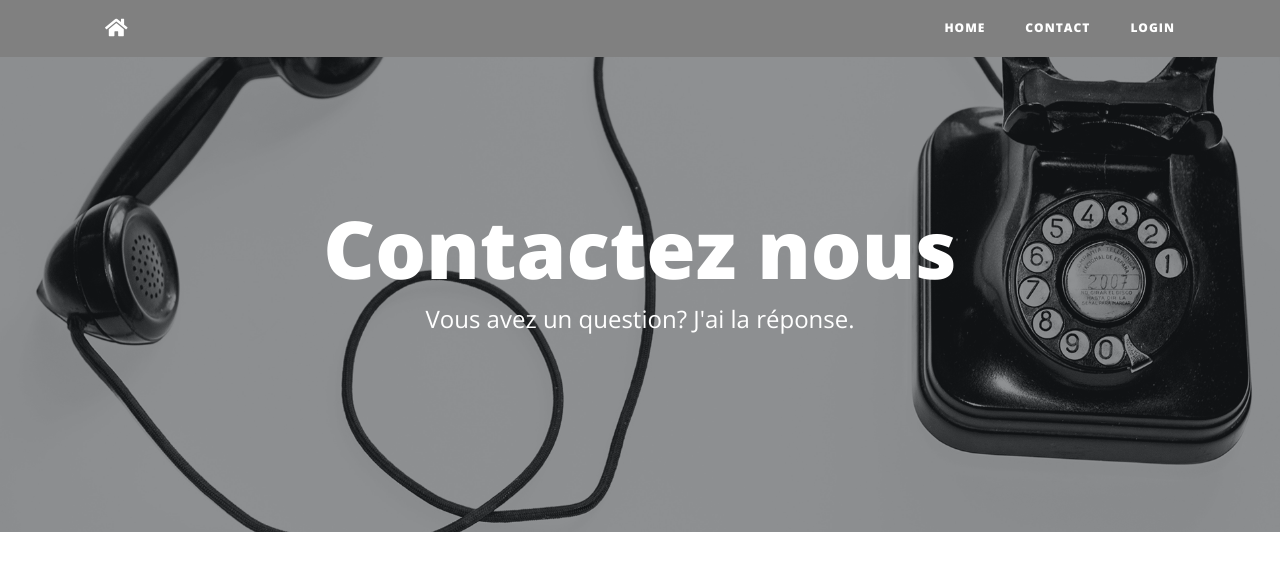
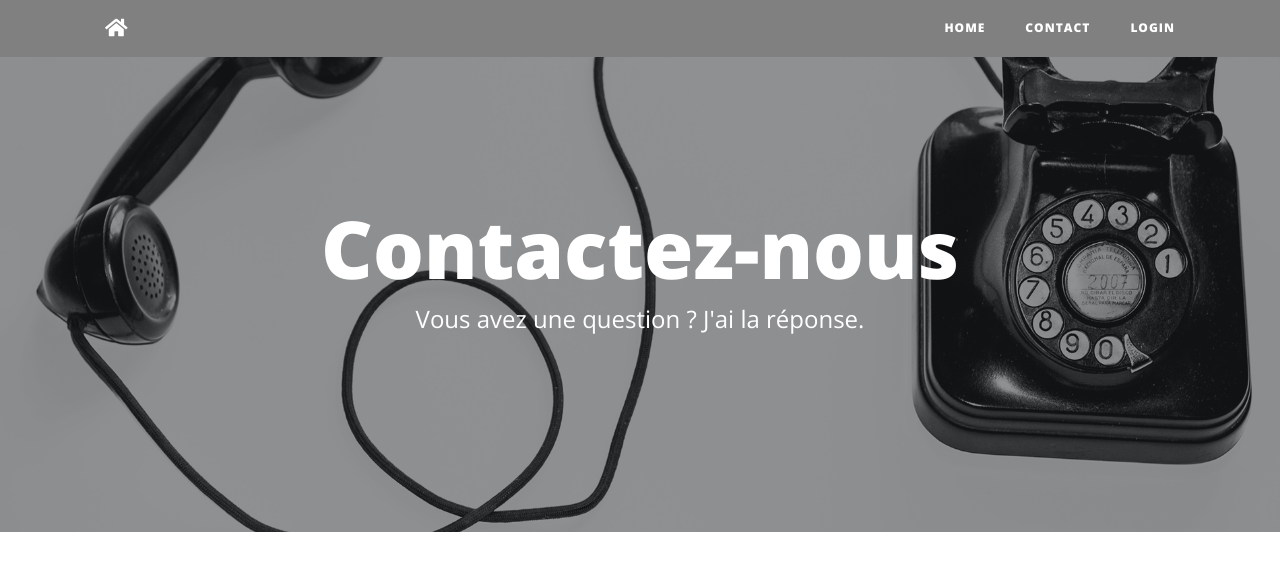
Before and after one commit to LeonardDeVanGogh/BIllet_pour_Alaska, a PHP site: page /index.php?page=contact in a window 1280 px wide. Shown: the top 572 px of the page. Run offline with PHP 8.4, Linux system fonts and the light colour scheme.

Commit message:
apply smooth correcitons on views

```diff
--- a/view/frontEnd/billet.php
+++ b/view/frontEnd/billet.php
@@ -111,7 +111,7 @@ if (filter_var($_GET['id_article'], FILTER_VALIDATE_INT) && $_GET['id_article']>
     </div>
   </div>
   <!-- Comments -->
-  <div class="container" style="background-image: url('img/comment-background.jpg')">
+  <div class="container">
     <?php
     $commentManager = new CommentManager($dbh);
     $idArticle = $_GET['id_article'];
--- a/view/frontEnd/contact.php
+++ b/view/frontEnd/contact.php
@@ -45,8 +45,8 @@
       <div class="row">
         <div class="col-lg-8 col-md-10 mx-auto">
           <div class="page-heading">
-            <h1>Contactez nous</h1>
-            <span class="subheading">Vous avez un question? J'ai la réponse.</span>
+            <h1>Contactez-nous</h1>
+            <span class="subheading">Vous avez une question ? J'ai la réponse.</span>
           </div>
         </div>
       </div>
@@ -57,7 +57,7 @@
   <div class="container">
     <div class="row">
       <div class="col-lg-8 col-md-10 mx-auto">
-        <p>Envie de nous écrire ? complétez le formulaire ci-bas pour nous envoyer un message, nous reviendrons vers vous au plus vite!</p>
+        <p>Envie de nous écrire ? complétez le formulaire ci-bas pour nous envoyer un message, nous reviendrons vers vous au plus vite !</p>
       </div>
       <div class="container">
         <?php
--- a/view/frontEnd/login.php
+++ b/view/frontEnd/login.php
@@ -41,7 +41,7 @@
         <div class="col-lg-8 col-md-10 mx-auto">
           <div class="page-heading">
             <h1>connexion</h1>
-            <span class="subheading">Connectez vous pour accéder à votre espace privé?</span>
+            <span class="subheading">Connectez-vous pour accéder à votre espace privé</span>
           </div>
         </div>
       </div>
```
